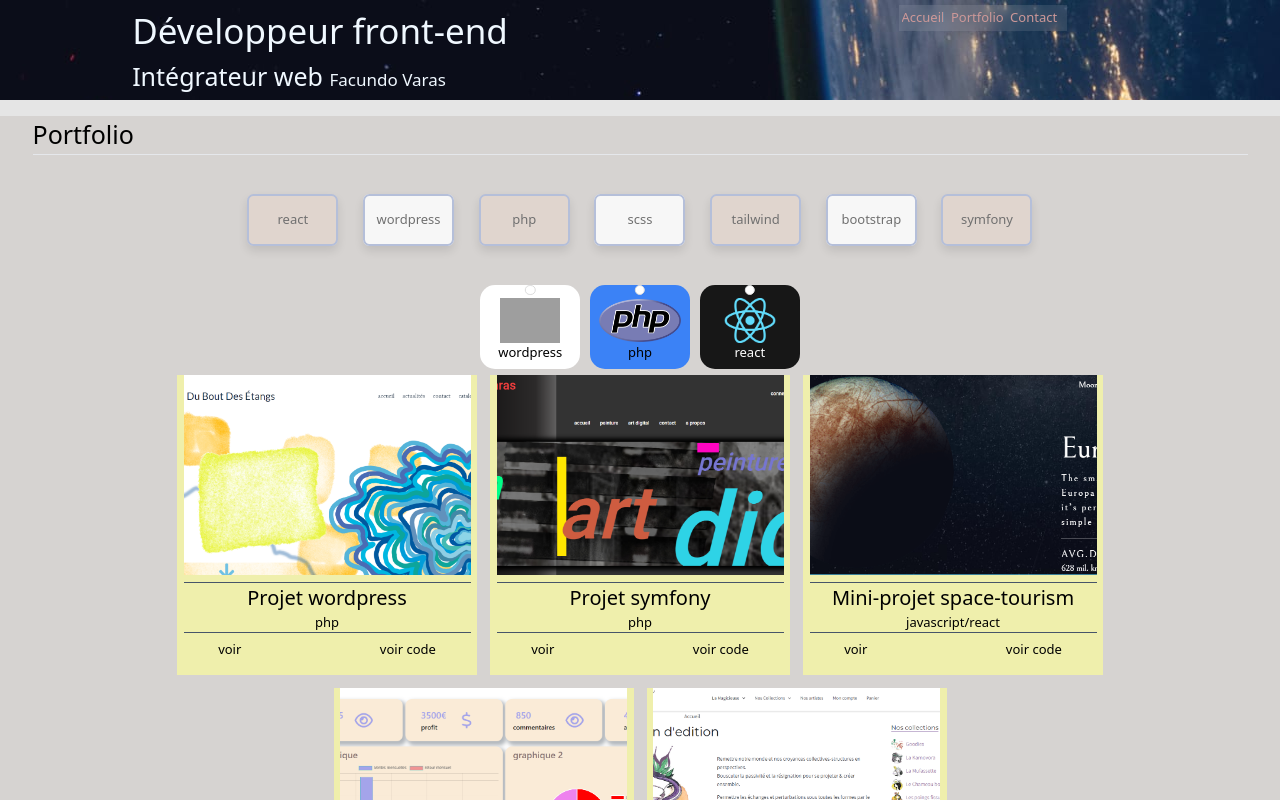
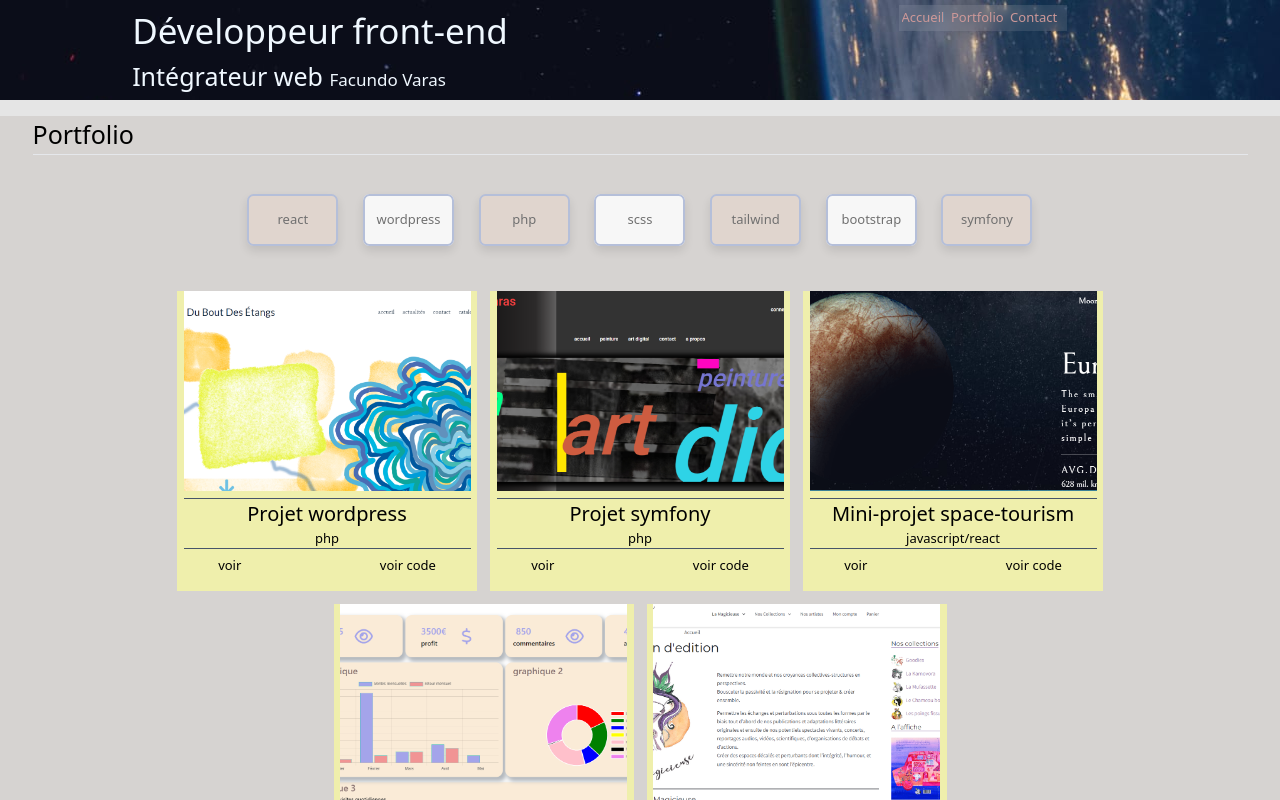
Before and after one commit to cundovar/portefolioReact, a React (Create React App) app: page /portfolio in a window 1280 px wide. Shown: the top 800 px of the page. Built offline with nearby package versions, Linux system fonts and the light colour scheme; grey boxes are pictures that could not be loaded.

Commit message:
16 ajout filtrage portfolio

```diff
--- a/public/portfolio.json
+++ b/public/portfolio.json
@@ -1,6 +1,6 @@
 {
     "Etang": {
-      "type":"[wordpress,php]",
+      "type":["wordpress","php"],
       "titre": "Projet wordpress",
       "tekno": "php",
       "lien": "https://duboutdesetangs.com/",
@@ -9,7 +9,7 @@
       "imageSrc":"/images/etang.PNG"
     },
     "peinture": {
-      "type":"[symfony, php, twig]",
+      "type":["symfony","php", "twig","javascrip"],
       "titre": "Projet symfony",
       "tekno": "php",
       "lien": "https://varascundo.com/",
@@ -18,7 +18,7 @@
       "imageSrc":"/images/peinture.PNG"
     },
     "space": {
-      "type":"[react]",
+      "type":["react","scss"],
       "titre": "Mini-projet space-tourism",
       "tekno": "javascript/react",
       "lien": "https://espace.varascundo.com/" ,
@@ -27,7 +27,7 @@
       "imageSrc":"/images/espace.PNG"
     },
     "dashboard": {
-      "type":"[react]",
+      "type":["react","scss"],
       "titre": "Tableau de bord",
       "tekno": "javascript/react",
       "lien": "https://espace.varascundo.com/" ,
@@ -36,7 +36,7 @@
       "imageSrc":"/images/dashboard.PNG"
     },
     "magicieuse": {
-        "type":"[wordpress]",
+        "type":["wordpress","php"],
         "titre": "maison edition",
         "tekno": "php",
         "lien": "https://la-magicieuse.varascundo.com/" ,
--- a/src/components/pages/home/components/04portefolio/card/card.js
+++ b/src/components/pages/home/components/04portefolio/card/card.js
@@ -1,103 +1,72 @@
-import React, { useEffect, useState } from "react";
+import React, { useState } from "react";
 import UseFetch from "../../../../../hooks/useFetch";
-import ChoiceTekno from "../../../../portfolio-page/components/choice-tekno";
 
 const CardPortfolio = () => {
 
-  const { data, error } = UseFetch('/portfolio.json');
-  const [selectedType, setSelectedType] = useState(""); // Ajouter l'état pour stocker le type sélectionné
-  if (error) {
+    const { data: portfolioData, error: portfolioError } =
+      UseFetch("/portfolio.json");
+    const { data: choiceInputData, error: choiceInputError } = UseFetch(
+      "/input-choice-tekno.json"
+    );
+
+    const [selectedTypes, setSelectedTypes] = useState([]);
+
+    if (portfolioError) {
       return <div>Une erreur est survenue lors du chargement des données.</div>;
     }
+    if (choiceInputError) {
+      return <div>erreur chargement données</div>;
+    }
 
+    const handleTypeSelection = (typeName) => {
+      if (selectedTypes.includes(typeName)) {
+        setSelectedTypes(selectedTypes.filter((type) => type !== typeName));
+      } else {
+        setSelectedTypes([...selectedTypes, typeName]);
+      }
+    };
 
-  // Filtrer les projets en fonction du type sélectionné
-  const filteredProjets =
-    selectedType === ""
-      ? data // Si rien n'est sélectionné, afficher tous les projets
-      : data.filter((projet) => projet.type.includes(selectedType));
+    const filteredProjects = portfolioData.filter((projet) =>
+      selectedTypes.length === 0 || projet.type.some(type => selectedTypes.includes(type))
+    );
 
   return (
     <>
-    <ChoiceTekno/>
-      <div className="check w-full flex items-center justify-center space-x-3">
-        {/* Ajouter les checkboxes pour les types */}
-
-        <div className=" totalCheck relative flex flex-col items-center justify-center transition ease-in-out delay-150 bg-white hover:-translate-y-1 hover:scale-110 hover:bg-stone-300 duration-300 ...">
-        <label>
+      <div className="flex w-2/3 choice-tekno">
+        {choiceInputData.map((items, index) => (
+          <div
+            key={index}
+            style={{ color: items.color, backgroundColor: items.background }}
+            className=" flex flex-col items-center justify-center input-choice-tekno"
+          >
+            <label className="checkbox-wrapper">
               <input
-          className="cardCheck"
                 type="checkbox"
-            checked={selectedType === "wordpress"}
-            onChange={() =>
-              setSelectedType((prevType) =>
-                prevType === "wordpress" ? "" : "wordpress"
-              )
-            }
+                className="checkbox-input"
+                checked={selectedTypes.includes(items.name)}
+                onChange={() => handleTypeSelection(items.name)}
+                style={{
+                  color: items.color,
+                  backgroundColor: items.background,
+                }}
               />
+              <span className="checkbox-tile">
+                <span className="checkbox-label">{items.name} </span>
+              </span>
             </label>
-
-
-        <div>
-        <img src="/images/logo/wordpress.png"/>
           </div>
-       <p className="text-center">wordpress</p>
-
-
+        ))}
       </div>
 
+      <div className="w-full flex flex-wrap items-center justify-center">
+        {filteredProjects.map((projet, index) => (
+          <div className="cardPortfolio transition" key={index}>
 
-        <div className=" totalCheck relative flex flex-col items-center justify-center transition ease-in-out delay-150 bg-blue-500 hover:-translate-y-1 hover:scale-110 hover:bg-indigo-500 duration-300 ...">
-        <label>
-          <input
-          className="cardCheck"
-            type="checkbox"
-            checked={selectedType === "php"}
-            onChange={() =>
-              setSelectedType((prevType) => (prevType === "php" ? "" : "php"))
-            }
-          />
-        </label>
-        <div className=" flex items-center justify-center">
-        <img src="/images/logo/php.png" />
-       </div>
-       <p className="text-center">php</p>
-
-        </div>
-
-
-    <div  id ="reactColor" className=" totalCheck relative flex flex-col items-center justify-center transition ease-in-out delay-150 bg-neutral-900 hover:-translate-y-1 hover:scale-110 hover:bg-neutral-600 duration-300  ... ">
-
-         <label>
-          <input
-          className="cardCheck"
-             type="checkbox"
-             checked={selectedType === "react"}
-             onChange={()=>
-            setSelectedType((prevType)=>(prevType ==="react" ? "" :"react"))
-          }/>
-
-         </label>
-       <div>
-        <img src="/images/logo/react.png"/>
-       </div>
-       <p className="text-center">react</p>
-
-    </div>
-
-        {/* Ajouter plus de checkboxes pour d'autres types si nécessaire */}
-      </div>
-
-    <div className="w-full flex  flex-wrap items-center justify-center ">
-
-      {filteredProjets.map((projet,index)=>(
-
-      <div className="cardPortfolio transition" key={index}>
             <div className="relative contain-img-text">
               <div className="containImg absolute">
-            <img src={projet.imageSrc } alt={projet.titre}  />
+                <img src={projet.imageSrc} alt={projet.titre} />
               </div>
-          <div className="hovver text-center absolute transition flex justify-center items-center">
+              <div className="hovver text-center absolute transition flex justify-center items-center hover:bg-neutral-400">
                 <p>{projet.description}</p>
               </div>
             </div>
@@ -108,14 +77,18 @@ const CardPortfolio = () => {
                 <p>{projet.tekno} </p>
               </div>
               <ul className="flex items-center justify-center ulVoir">
-            <li><a href={projet.lien}>voir</a> </li>
+                <li>
+                  <a href={projet.lien}>voir</a>{" "}
+                </li>
                 <li></li>
-            <li><a href={projet.lienCode}>voir code</a> </li>
+                <li>
+                  <a href={projet.lienCode}>voir code</a>{" "}
+                </li>
               </ul>
             </div>
           </div>
+        ))}
 
-      ))}
       </div>
     </>
   );
--- a/src/index.css
+++ b/src/index.css
@@ -24,7 +24,6 @@
   object-fit: cover;
 }
 .cardPortfolio .hovver {
-  background-color: rgb(146, 249, 215);
   width: 100%;
   height: 200px;
   text-align: center;
@@ -32,7 +31,7 @@
   opacity: 0;
 }
 .cardPortfolio .hovver:hover {
-  opacity: 1;
+  opacity: 0.9;
 }
 
 .ulVoir {
--- a/src/sass/portfolio/portfolio.scss
+++ b/src/sass/portfolio/portfolio.scss
@@ -36,7 +36,7 @@
 
     }
     .hovver{
-        background-color: rgb(146, 249, 215);
+
         width: 100%;
        height: 200px;
        text-align: center;
@@ -45,7 +45,7 @@
 
         opacity: 0;
         &:hover{
-            opacity: 1;
+            opacity: .9;
         }
 
 
```
Also changed, not shown: src/components/pages/portfolio-page/components/choice-tekno.js (line endings or trailing spaces), 1 other file (tests, documents, lock files or other folders). Lines whose indentation alone changed are shown as unchanged.
